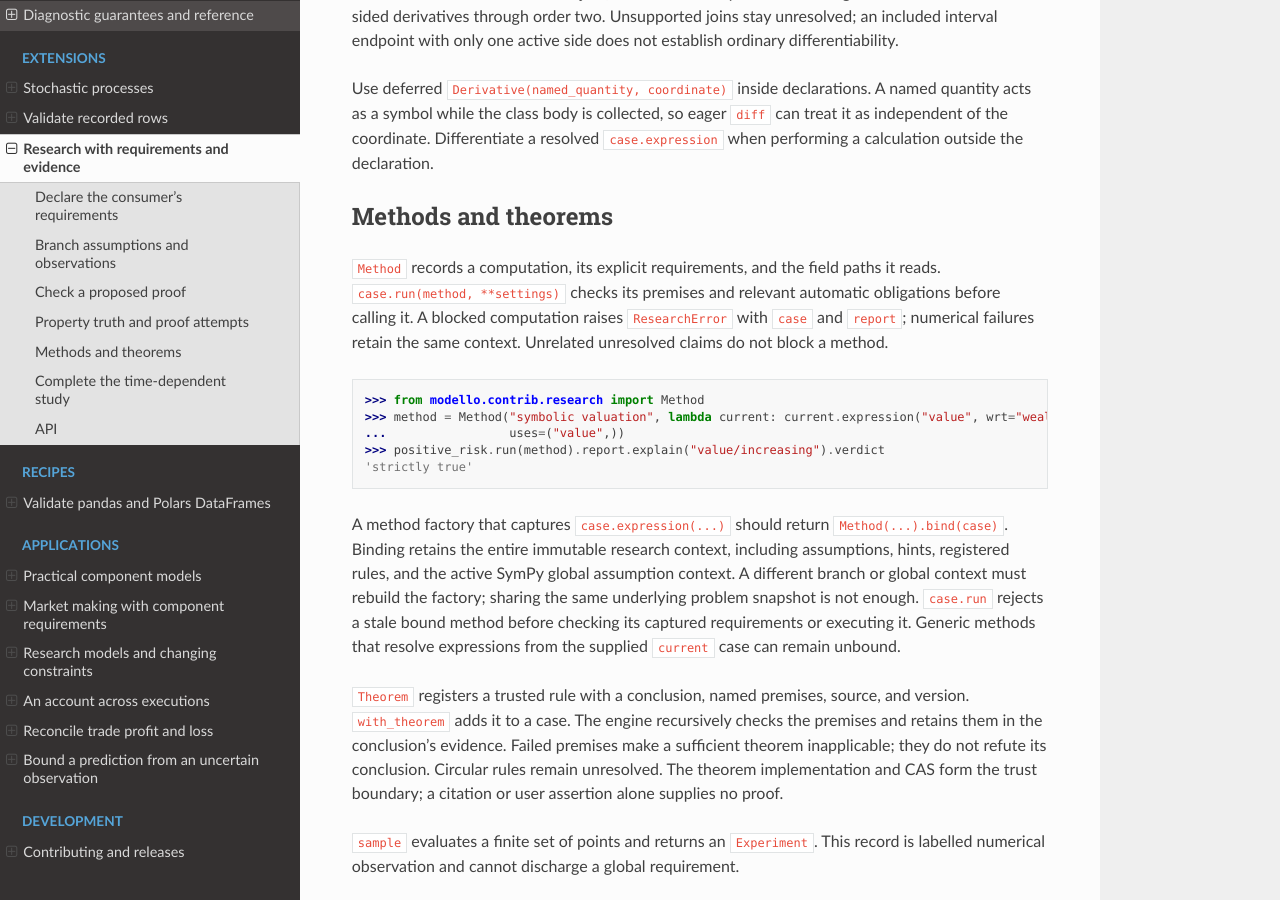
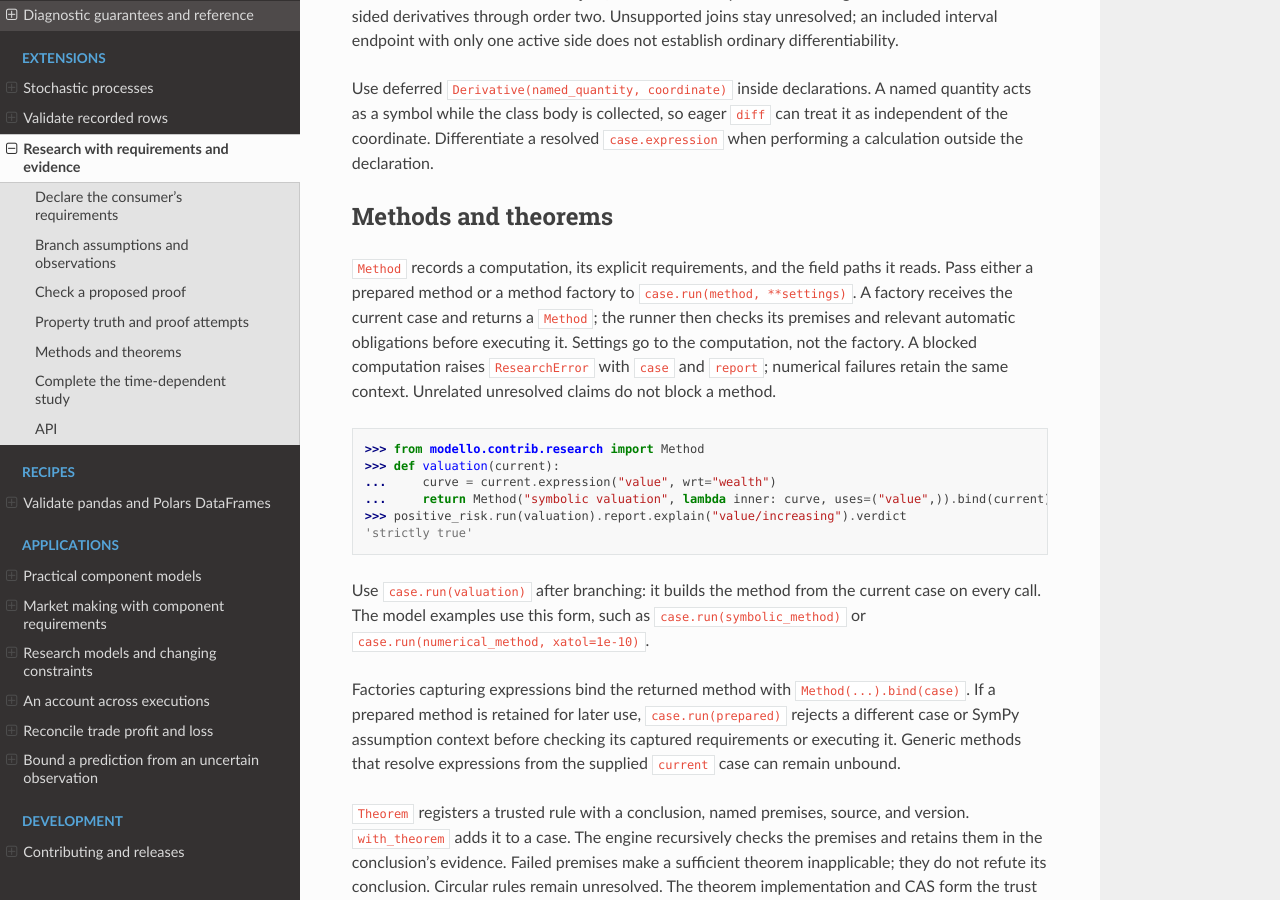
Before and after one commit to Code0x58/modello, a Sphinx documentation site: the page built from docs/contrib/research.rst, in a window 1280 px wide and 900 px high, scrolled down 4215 px. Built offline with Sphinx 7.4.7 and the Read the Docs theme 3.1.0, drawn with Linux system fonts in a browser that asks for light colours.

Commit message:
Simplify research method execution and cache ownership
Accept case-specific method factories in ResearchCase.run and use them directly in examples and documentation. Keep prepared-method binding guards and group assumption-dependent resolution and proof caches under one context.

Preserve definition-only expansion for domain guards and test current-case preparation, settings, premise gates, invalid factory returns, and stale-method rejection.

```diff
--- a/docs/contrib/research.rst
+++ b/docs/contrib/research.rst
@@ -212,25 +212,30 @@ Methods and theorems
 --------------------
 
 ``Method`` records a computation, its explicit requirements, and the field
-paths it reads. ``case.run(method, **settings)`` checks its premises and relevant
-automatic obligations before calling it. A blocked computation raises
+paths it reads. Pass either a prepared method or a method factory to
+``case.run(method, **settings)``. A factory receives the current case and returns
+a ``Method``; the runner then checks its premises and relevant automatic
+obligations before executing it. Settings go to the computation, not the
+factory. A blocked computation raises
 ``ResearchError`` with ``case`` and ``report``; numerical failures retain the
 same context. Unrelated unresolved claims do not block a method.
 
 >>> from modello.contrib.research import Method
->>> method = Method("symbolic valuation", lambda current: current.expression("value", wrt="wealth"),
-...                 uses=("value",))
->>> positive_risk.run(method).report.explain("value/increasing").verdict
+>>> def valuation(current):
+...     curve = current.expression("value", wrt="wealth")
+...     return Method("symbolic valuation", lambda inner: curve, uses=("value",)).bind(current)
+>>> positive_risk.run(valuation).report.explain("value/increasing").verdict
 'strictly true'
 
-A method factory that captures ``case.expression(...)`` should return
-``Method(...).bind(case)``. Binding retains the entire immutable research
-context, including assumptions, hints, registered rules, and the active SymPy
-global assumption context. A different branch or global context must rebuild
-the factory; sharing the same underlying problem snapshot is not enough.
-``case.run`` rejects a stale bound method before checking its captured
-requirements or executing it. Generic methods that resolve expressions from
-the supplied ``current`` case can remain unbound.
+Use ``case.run(valuation)`` after branching: it builds the method from the
+current case on every call. The model examples use this form, such as
+``case.run(symbolic_method)`` or ``case.run(numerical_method, xatol=1e-10)``.
+
+Factories capturing expressions bind the returned method with
+``Method(...).bind(case)``. If a prepared method is retained for later use,
+``case.run(prepared)`` rejects a different case or SymPy assumption context
+before checking its captured requirements or executing it. Generic methods
+that resolve expressions from the supplied ``current`` case can remain unbound.
 
 ``Theorem`` registers a trusted rule with a conclusion, named premises, source,
 and version. ``with_theorem`` adds it to a case. The engine recursively checks
```
Also changed, not shown: docs/examples/research-models/black-scholes.rst (+7 -10 lines), docs/examples/research-models/cir-bond.rst (+7 -7 lines), docs/examples/research-models/index.rst (+5 -5 lines), docs/examples/research-models/participation-execution.rst (+8 -8 lines), docs/examples/research-models/perpetual-put.rst (+4 -4 lines), 8 other files.
